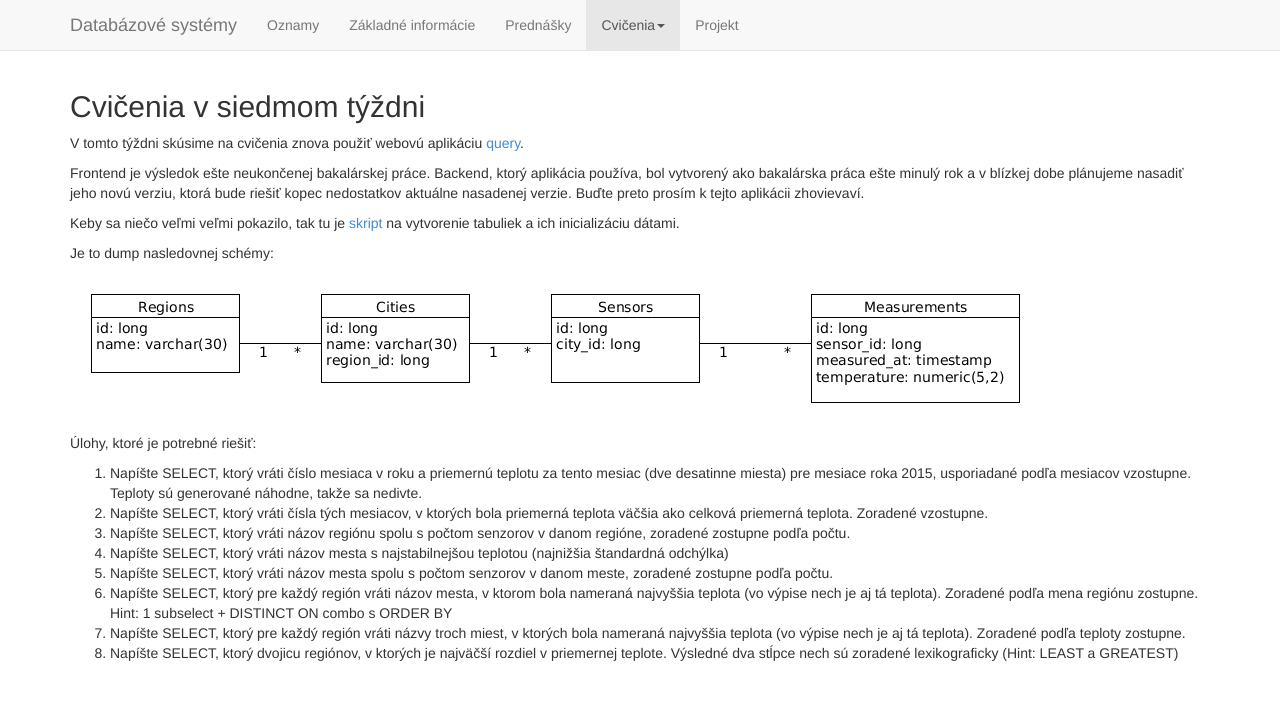
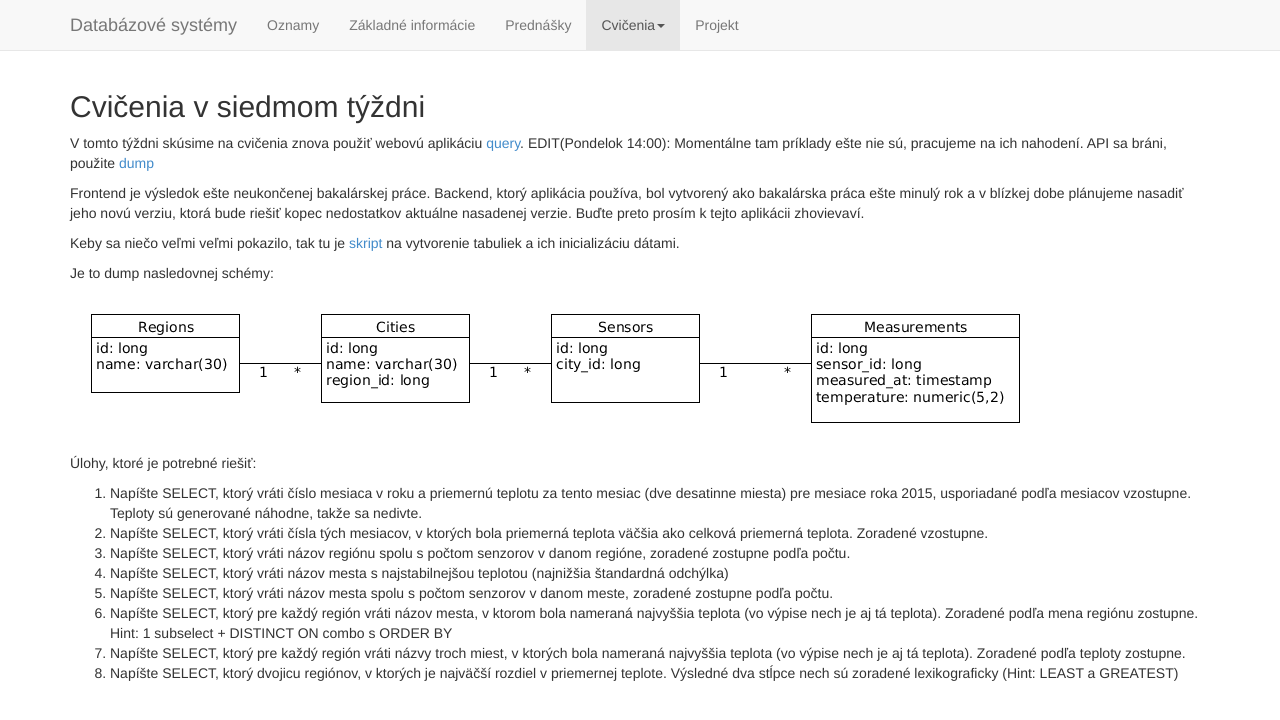
Before and after one commit to masusk/dbs-fiit.github.io, a Jekyll site: the page built from labs/_posts/2016-04-04-7-tyzden.md, in a window 1280 px wide and 900 px high. Shown: the top 720 px of the window. Built offline with Jekyll 4.4.1, drawn with Linux system fonts in a browser that asks for light colours; nearby versions of some CDN libraries.

Commit message:
Query temp unavailable.

```diff
--- a/labs/_posts/2016-04-04-7-tyzden.md
+++ b/labs/_posts/2016-04-04-7-tyzden.md
@@ -7,7 +7,7 @@ published: true
 
 ## Cvičenia v siedmom týždni
 
-V tomto týždni skúsime na cvičenia znova použiť webovú aplikáciu [query](https://query.fiit.stuba.sk).
+V tomto týždni skúsime na cvičenia znova použiť webovú aplikáciu [query](https://query.fiit.stuba.sk). EDIT(Pondelok 14:00): Momentálne tam príklady ešte nie sú, pracujeme na ich nahodení. API sa bráni, použite [dump](/labs/files/lab07/weather_dump.sql)
 
 Frontend je výsledok ešte neukončenej bakalárskej práce. Backend, ktorý aplikácia používa, bol vytvorený ako bakalárska práca ešte minulý rok a v blízkej dobe plánujeme nasadiť jeho novú verziu, ktorá bude riešiť kopec nedostatkov aktuálne nasadenej verzie. Buďte preto prosím k tejto aplikácii zhovievaví.
 
@@ -18,6 +18,7 @@ Je to dump nasledovnej schémy:
 ![Dátový model](/labs/files/lab07/07_weather.png "fyzický dátový model Počasie")
 
 Úlohy, ktoré je potrebné riešiť:
+
 1. Napíšte SELECT, ktorý vráti číslo mesiaca v roku a priemernú teplotu za tento mesiac (dve desatinne miesta) pre mesiace roka 2015, usporiadané podľa mesiacov vzostupne. Teploty sú generované náhodne, takže sa nedivte.
 2. Napíšte SELECT, ktorý vráti čísla tých mesiacov, v ktorých bola priemerná teplota väčšia ako celková priemerná teplota. Zoradené vzostupne.
 3. Napíšte SELECT, ktorý vráti názov regiónu spolu s počtom senzorov v danom regióne, zoradené zostupne podľa počtu.
```
